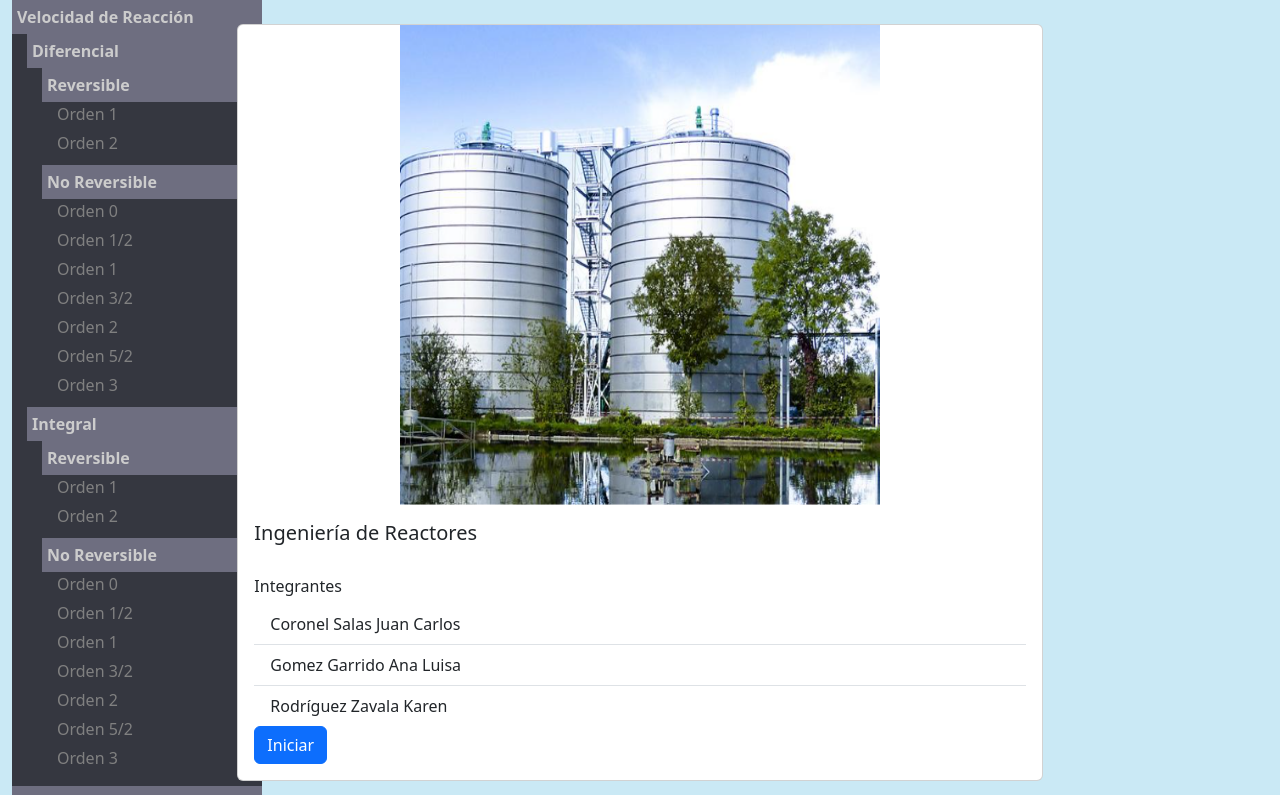
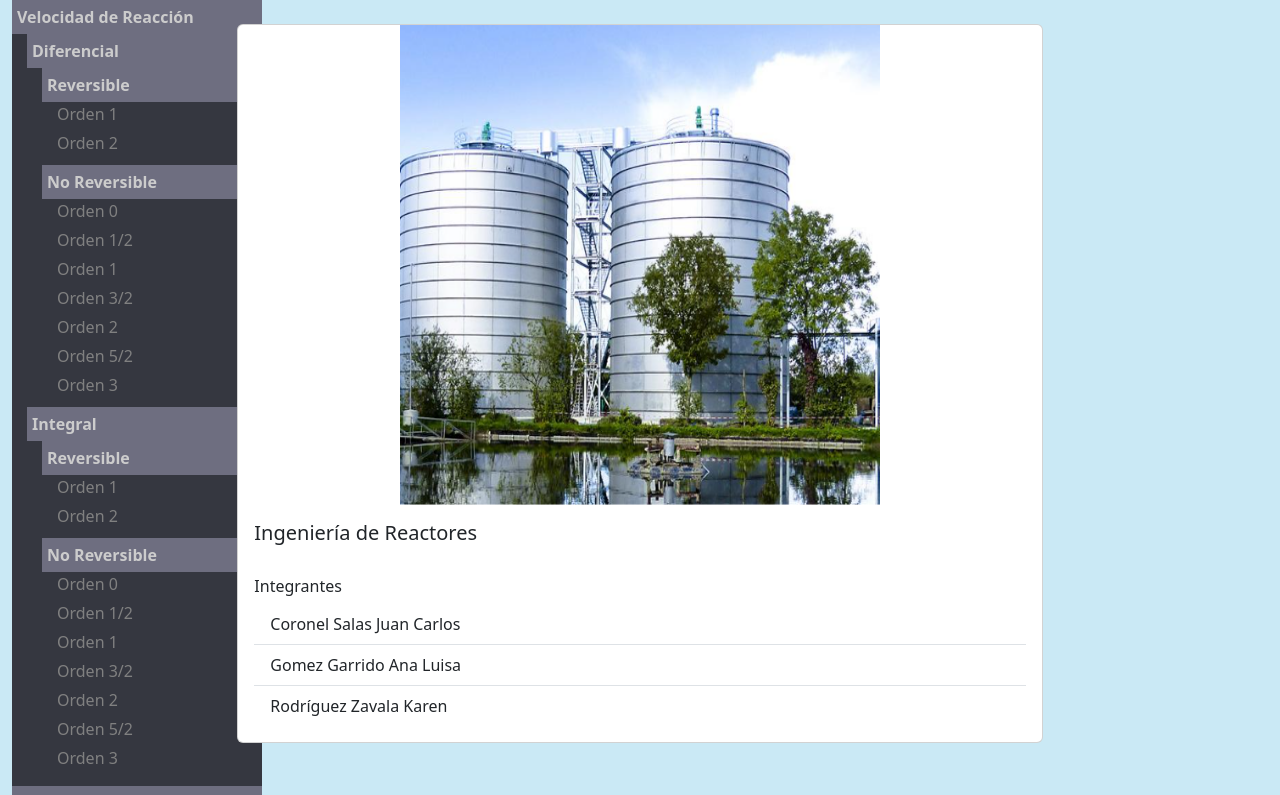
Before and after one commit to AnaLuisaGomez/IngenieriaReactoresFinal-, a React (Create React App) app: page / in a window 1280 px wide. Shown: the top 795 px of the page. Built offline with nearby package versions, Linux system fonts and the light colour scheme.

Commit message:
quitar boton

```diff
--- a/src/components/Home.js
+++ b/src/components/Home.js
@@ -18,7 +18,6 @@ export const Home = () => {
           <li className="list-group-item">Gomez Garrido Ana Luisa</li>
           <li className="list-group-item">Rodríguez Zavala Karen</li>
         </ul>
-        <button type="button" className="btn btn-primary" onClick={() => navigate('metodos')}>Iniciar</button>
       </div>
     </div>
   </div>
```
